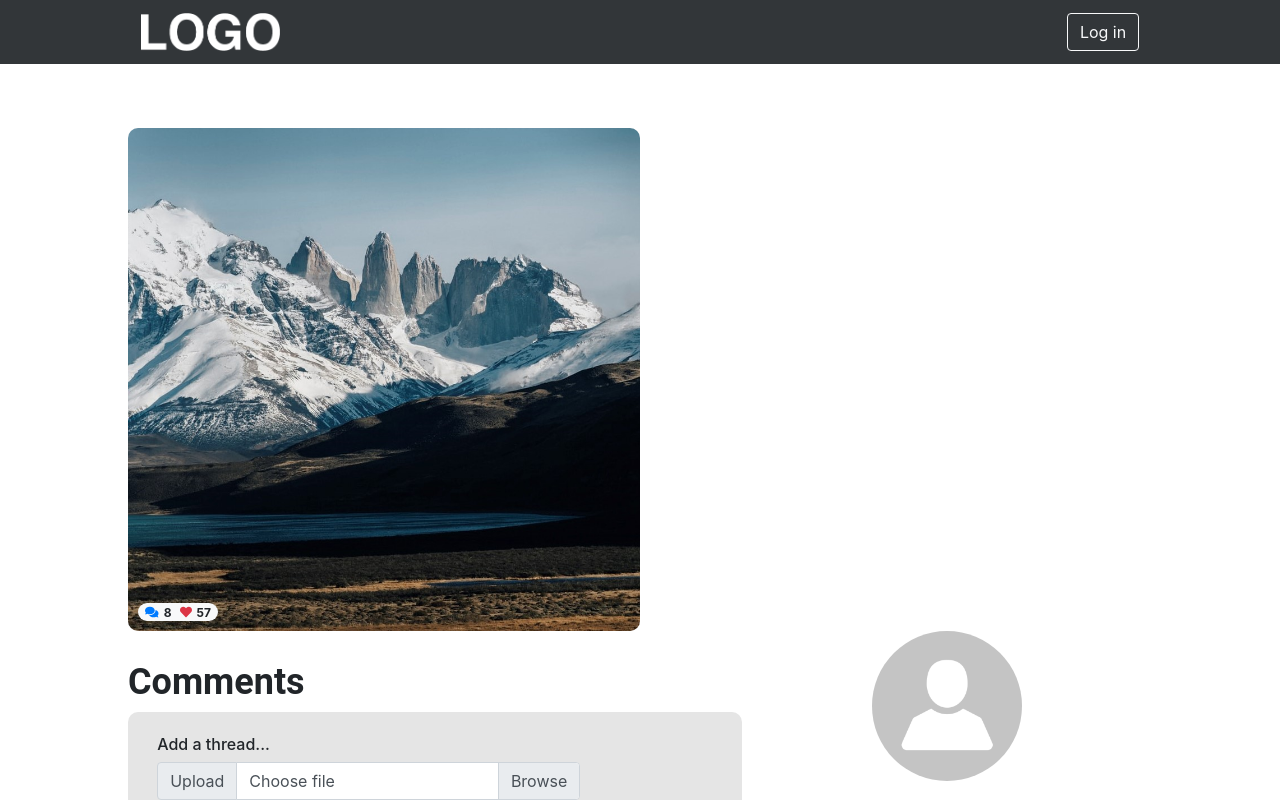
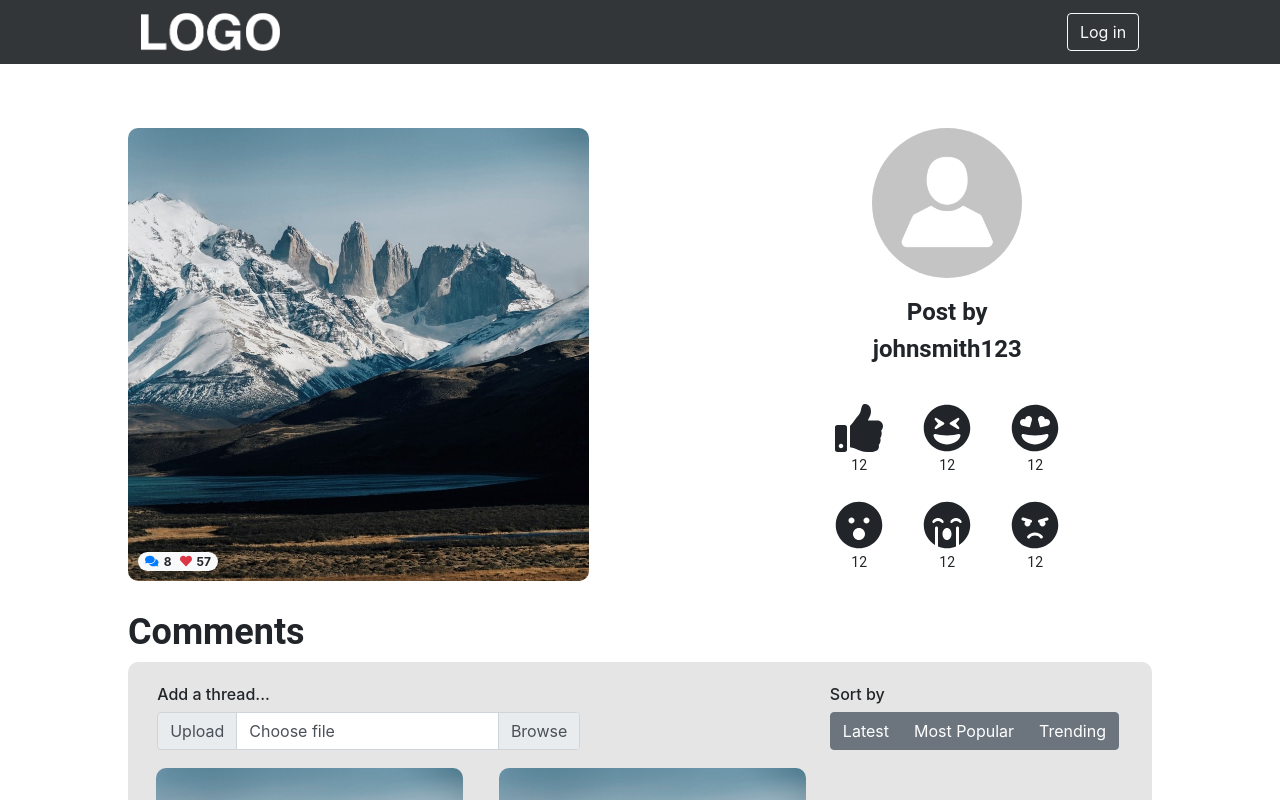
Before and after one commit to AJUnsworth/Assignment3AIP, a React (Create React App) app in the folder client/: page /thread in a window 1280 px wide. Shown: the top 800 px of the page. Built offline with nearby package versions, Linux system fonts and the light colour scheme; the HTML template or start-up script is replaced by a standard one.

Commit message:
Fix thread page sizing

```diff
--- a/client/src/components/ThreadImage.css
+++ b/client/src/components/ThreadImage.css
@@ -1,5 +1,5 @@
 .threadImage {
-    width: 50%;
+    width: 100%;
     height: auto;
     border-radius: 10px;
     z-index: -1;
@@ -8,4 +8,6 @@
 
 .threadImageContainer {
     position: relative;
+    display: inline-block;
+    width: 45%;
 }
```
